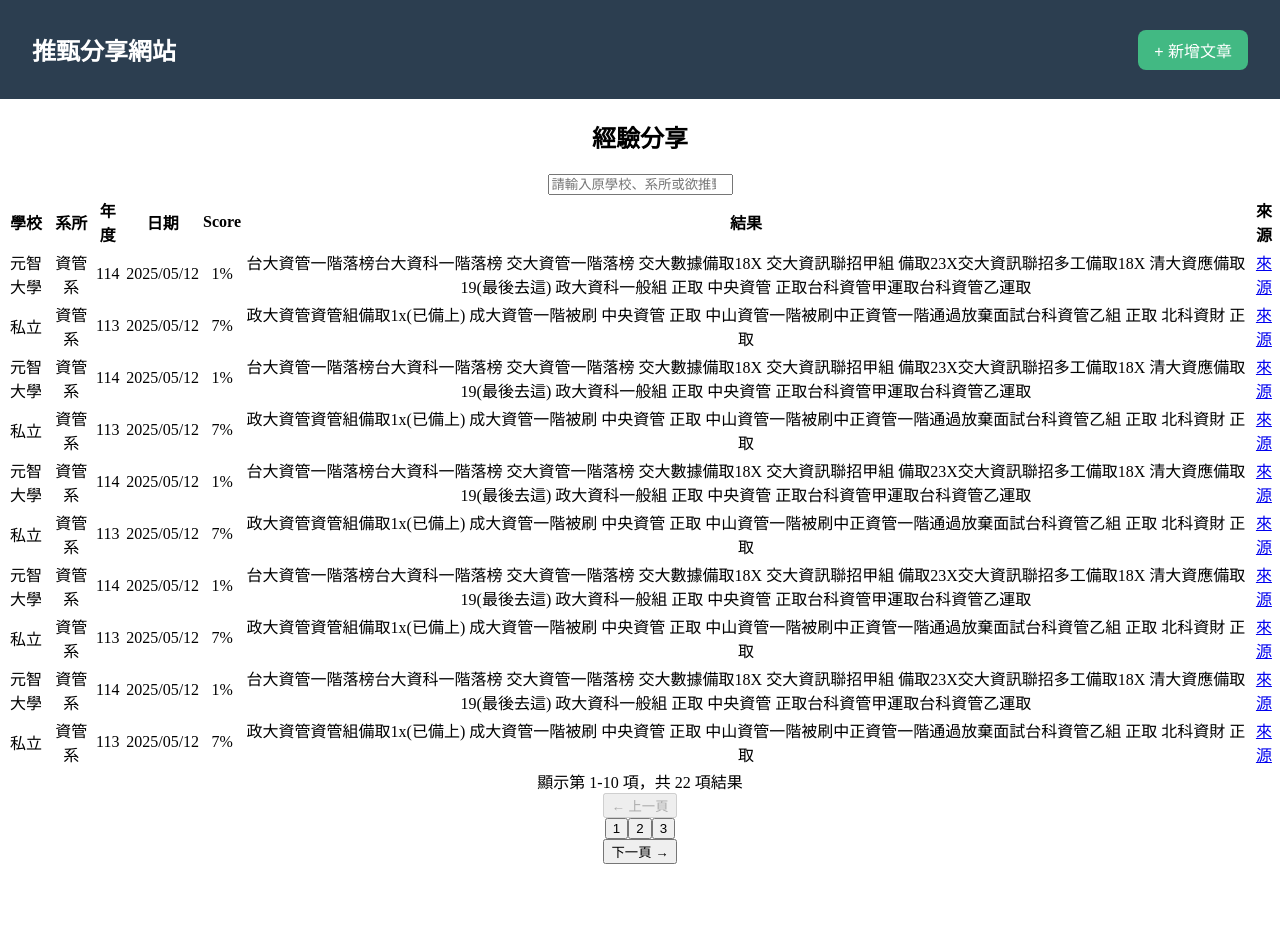
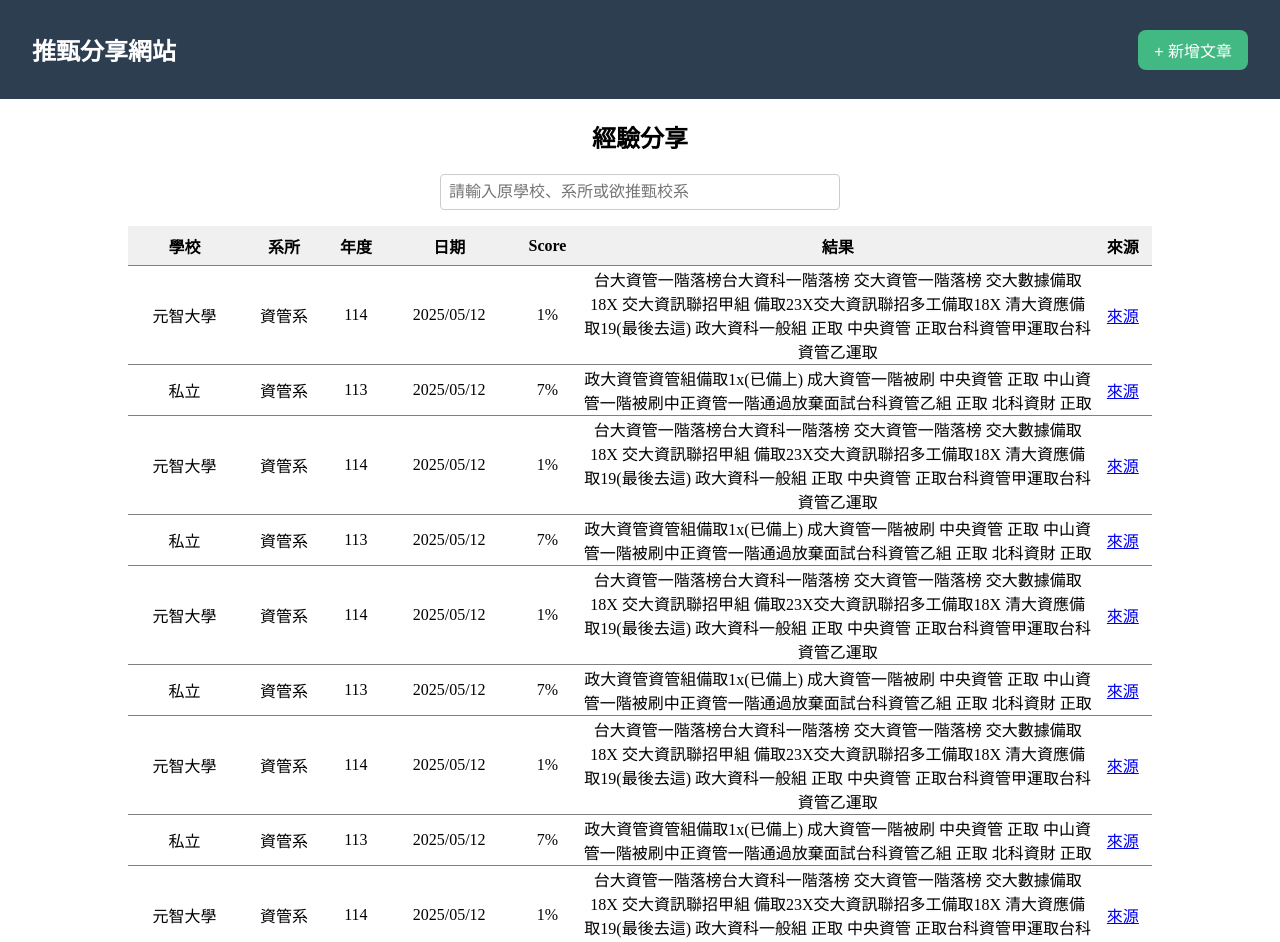
Before and after one commit to harrycwa127/vuejs_learning2, a Vue app: page / in a window 1280 px wide. Shown: the top 942 px of the page. Before the commit the page ends 864 px from the top, so only its background shows below. Built offline with nearby package versions, Linux system fonts and the light colour scheme.

Commit message:
update postTable css

```diff
--- a/src/App.vue
+++ b/src/App.vue
@@ -11,6 +11,7 @@ const currentPage = ref(1)
 const itemsPerPage = 10
 
 const filteredPosts = computed(() => {
+	currentPage.value = 1
 	if (!keyword.value) return posts
 	return posts.filter((p) => {
 		return (
@@ -62,3 +63,20 @@ const paginatedPosts = computed(() => {
 		<DetailModal :visible="showModal" :post="selectedPost" @close="showModal = false" />
 	</main>
 </template>
+
+<style>
+input[type='search'] {
+	padding: 8px;
+	width: 100%;
+	max-width: 400px;
+	margin-bottom: 16px;
+	border: 1px solid #ccc;
+	border-radius: 4px;
+	font-size: 16px;
+}
+
+.table-container {
+	display: flex;
+	justify-content: center;
+}
+</style>
--- a/src/components/Pagination.vue
+++ b/src/components/Pagination.vue
@@ -62,3 +62,24 @@ const visiblePages = computed(() => {
 	return pages
 })
 </script>
+
+<style>
+.pagination-controls {
+	display: flex;
+	justify-content: center;
+	align-items: center;
+	margin-top: 20px;
+	gap: 10px;
+
+	& button {
+		background: #1a3d64;
+		border: none;
+		color: white;
+		font-size: 1rem;
+		padding: 0.5rem 1rem;
+		border-radius: 8px;
+		cursor: pointer;
+		transition: background 0.2s;
+	}
+}
+</style>
--- a/src/components/PostTable.vue
+++ b/src/components/PostTable.vue
@@ -7,7 +7,7 @@
                 <th>年度</th>
                 <th>日期</th>
                 <th>Score</th>
-                <th>結果</th>
+                <th style="width: 50%;">結果</th>
                 <th>來源</th>
             </tr>
         </thead>
@@ -32,3 +32,22 @@
         posts: { type: Array, default: () => [] }
     })
 </script>
+
+<style>
+.post-table {
+    padding: 10px;
+    width: 80vw;
+    margin: 0 auto;
+    border-collapse: collapse;
+
+    & thead tr {
+        border-bottom: 0.5px solid gray;
+        background-color: #f0f0f0;
+        height: 2.5rem;
+    }
+
+    & tr {
+        border-bottom: 0.5px solid gray;
+    }
+}
+</style>
```
